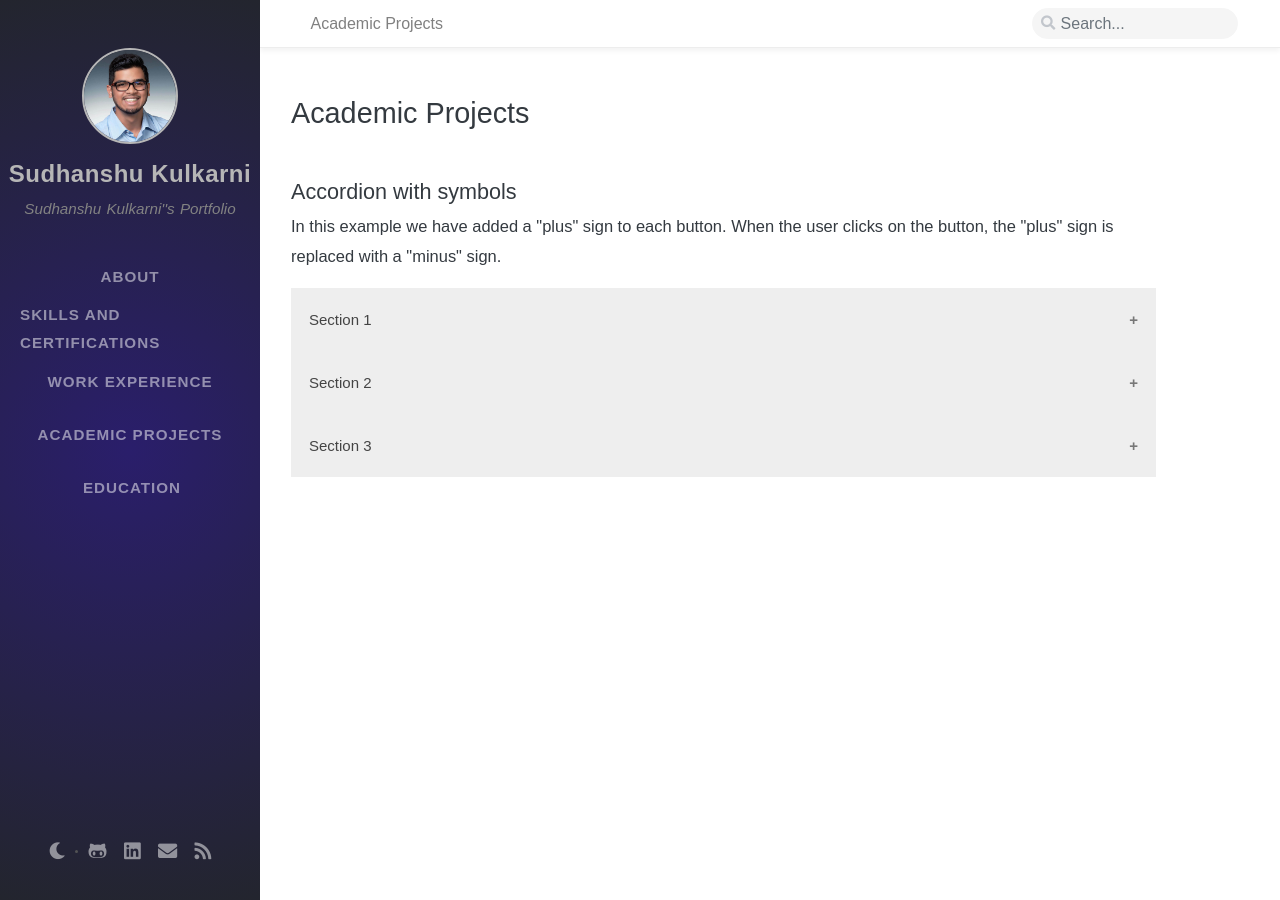
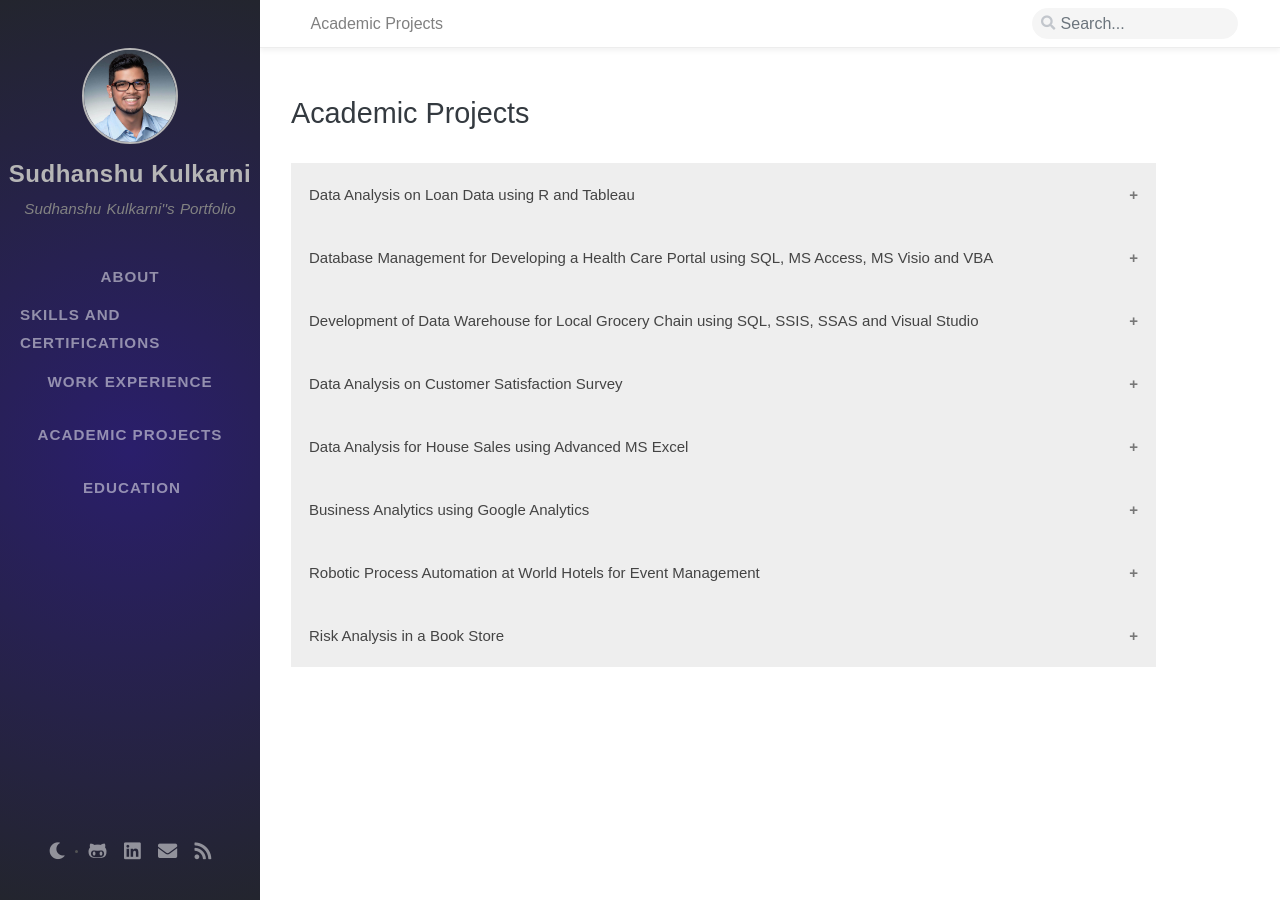
Before and after one commit to skulkarni218/skulkarni218.github.io, a Jekyll site: the page built from tabs/academicprojects.md, in a window 1280 px wide. Built offline with Jekyll 4.4.1, drawn with Linux system fonts in a browser that asks for light colours; nearby versions of some CDN libraries; some web fonts are replaced; comment, search, counter and statistics services are not loaded; some of the changed lines change nothing that is shown.

Commit message:
Update academicprojects.md

```diff
--- a/tabs/academicprojects.md
+++ b/tabs/academicprojects.md
@@ -51,21 +51,73 @@ title: Academic Projects
 </head>
 <body>
 
-<h2>Accordion with symbols</h2>
-<p>In this example we have added a "plus" sign to each button. When the user clicks on the button, the "plus" sign is replaced with a "minus" sign.</p>
-<button class="accordion">Section 1</button>
+<button class="accordion">Data Analysis on Loan Data using R and Tableau</button>
 <div class="panel">
-  <p>Lorem ipsum dolor sit amet, consectetur adipisicing elit, sed do eiusmod tempor incididunt ut labore et dolore magna aliqua. Ut enim ad minim veniam, quis nostrud exercitation ullamco laboris nisi ut aliquip ex ea commodo consequat.</p>
+  <p>For this project, I started off with cleaning data and selecting important variables to ensure meaningful and actionable insights are drawn using data models in R.
+  Then, I applied data analytics algorithms like decision tree, Naïve Bayes and kNN classification algorithm to develop strategic initiatives.
+  Moreover, I built machine learning algorithms to predict loan defaults based on various factors by using random forests and SVMs at an accuracy of 93% and 98% respectively.
+  Finally, I built customized, interactive reports and dashboards using Tableau to help businesses gain insights about loan defaults in the USA.</p>
 </div>
 
-<button class="accordion">Section 2</button>
+<button class="accordion">Database Management for Developing a Health Care Portal using SQL, MS Access, MS Visio and VBA</button>
 <div class="panel">
-  <p>Lorem ipsum dolor sit amet, consectetur adipisicing elit, sed do eiusmod tempor incididunt ut labore et dolore magna aliqua. Ut enim ad minim veniam, quis nostrud exercitation ullamco laboris nisi ut aliquip ex ea commodo consequat.</p>
+  <p>In this project, the team and I implemented a database management system for a health care portal.
+  Here, our main task was to communicate with users and identify their requirements and translate them into robust functional requirements.
+  We documented these requirements and established business rules for creating the Entity-Relation Diagram using MS Access and MS Visio.
+  After reaching common ground with the user about the business rules, we then implemented the same design in SQL Server Management Studio and used MS Access to build forms and dashboards.
+  With this system in place, we are looking to decrease human intervention, and thereby errors, by automating the appointment booking to bill generation process.</p>
 </div>
 
-<button class="accordion">Section 3</button>
+<button class="accordion">Development of Data Warehouse for Local Grocery Chain using SQL, SSIS, SSAS and Visual Studio</button>
 <div class="panel">
-  <p>Lorem ipsum dolor sit amet, consectetur adipisicing elit, sed do eiusmod tempor incididunt ut labore et dolore magna aliqua. Ut enim ad minim veniam, quis nostrud exercitation ullamco laboris nisi ut aliquip ex ea commodo consequat.</p>
+  <p>For this Business Intelligence venture, I designed and engineered a data warehouse for a local grocery chain to analyze factors such as sales, inventory, customer satisfaction.
+  To accomplish this, I developed datamarts using dimensional modeling worksheets to load data into a centralized database from different data sources.
+  Furthermore, I built MOLAP to expedite the process of generating reports for executives for exploratory data analysis and root cause analysis.</p>
+</div>
+
+<button class="accordion">Data Analysis on Customer Satisfaction Survey</button>
+<div class="panel">
+  <p>During this project, I collaborated in a group of 4 to perform exploratory and explanatory data analysis on the customer satisfaction survey of several airlines to find critical business insights on how to improve customer satisfaction.
+  The team and I started with acquiring data and performing transformations such as cleaning and munging to ensure that the data is of quality.
+  Then, I built models like Support Vector Machine, Association Rule Mining and created impactful visualizations to validate the analysis.
+  Furthermore, the team and I developed a report which consisted of analysis and recommendations to the client team on the same.</p>
+</div>
+
+<button class="accordion">Data Analysis for House Sales using Advanced MS Excel</button>
+<div class="panel">
+  <p>For this analysis, I investigated factors that influence the price of houses and used them to predict sales patterns by using advanced Excel functions.
+  This was accomplished by analyzing the dependency of data by importing data in MS Excel using PowerQuery and utilizing functions like PowerPivot, PowerView.
+  Then, I explored sales depending on factors like prices, size, number of offers using correlation and regression techniques.
+  Furthermore, I created Excel models using scenario manager, goal seek and solver to optimize business processes to increase revenue.
+  Finally, I developed impactful and enriching dashboards and reports using Power BI and MS Excel to help the business gain actionable insights.</p>
+</div>
+
+<button class="accordion">Business Analytics using Google Analytics</button>
+<div class="panel">
+  <p>With the use of Google Analytics, I was able to track the demographics of the visitors and the devices used to connect to my website which helped me understand the current audience of the website.
+  This helped me to give ad suggestions and content suggestions to the business to target these visitors.
+  I also planned and managed A/B tests to drive core insights from available data to drive improvements and recommendations.
+  I could also suggest improvements in the website to the business by inspecting parameters such as Page Views, Sessions, Avg. Session Duration and Bounce Rate.
+  I also helped business understand the key interests of the visitors by performing content drilldown technique.
+  Furthermore, I analyzed major trends of ad campaigns using Google Ads to determine top keywords, search queries, and expenditure of these ad campaigns.
+  Finally, I provided the business with suggestions based on acquisition rates from social media networks and types of searches performed by users.</p>
+</div>
+
+<button class="accordion">Robotic Process Automation at World Hotels for Event Management</button>
+<div class="panel">
+  <p>In this project, I had to coordinate and lead with teams to deploy RPA software prototype to automate numerous steps involved in event management for hospitality customers.
+  I continuously communicated with the users to translate user case stories and ideas into comprehensive business requirements.
+  Furthermore, I reviewed business requirements according to their priorities and analyzed options, risks, and costs via MS Project.
+  I was also responsible for creating an executive overview presentation via MS PowerPoint detailing the benefits and use of RPA to senior executives of the client organization.
+  During this project I led project teams, internal and external, to achieve project defined milestones and deliverables.</p>
+</div>
+
+<button class="accordion">Risk Analysis in a Book Store</button>
+<div class="panel">
+  <p>During this project, I performed a risk analysis by collaborating with various multi-functional teams in a book store to determine risks affecting regular operations.
+  To ensure that risks are addressed appropriately I complied a risk register by researching company, its infrastructure and analyzing past incidents along with charting a risk map.
+  Additionally, I collaborated with the managers and recommended and implemented contingency and disaster recovery plans to minimize book store losses and ensure asset protection.
+</p>
 </div>
 
 <script>
```
